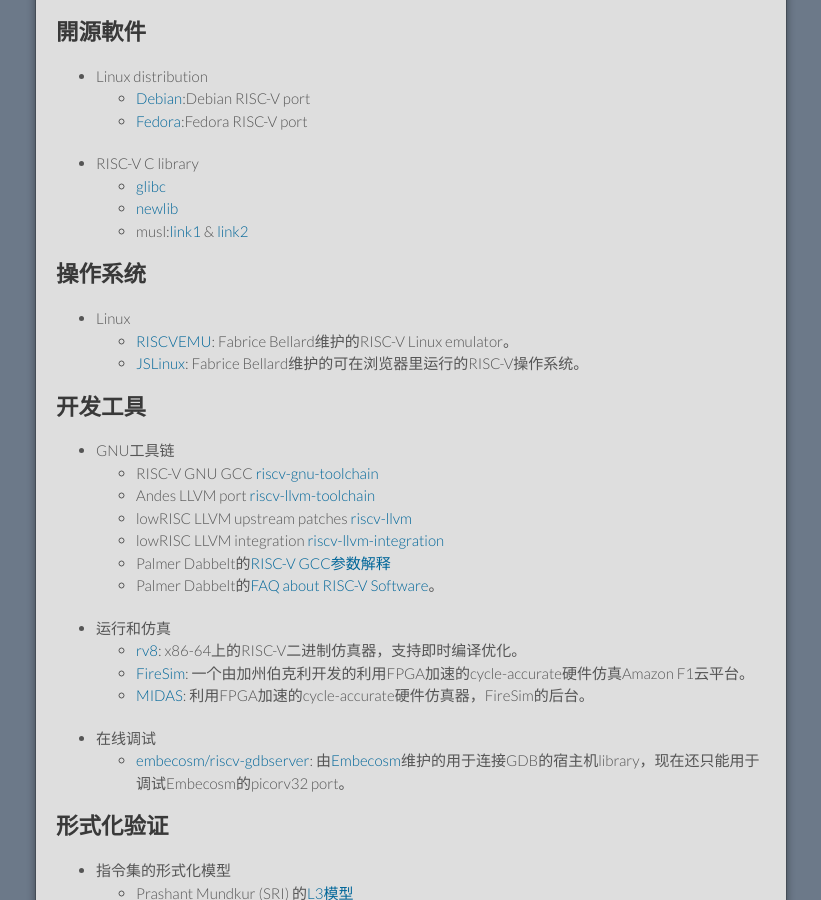
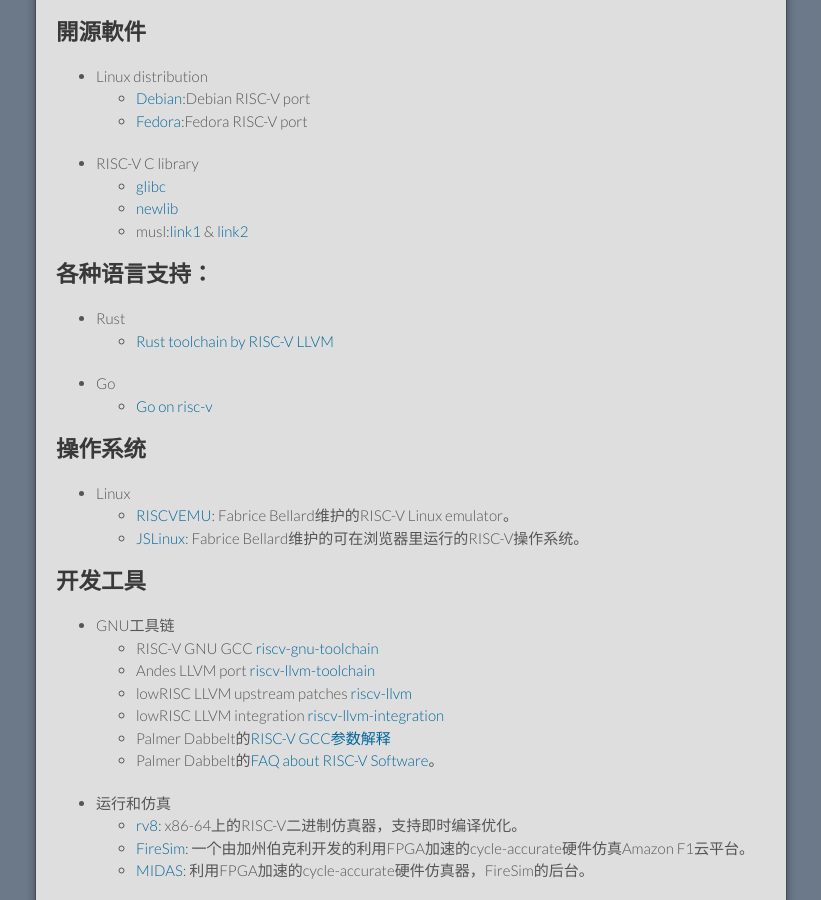
Before and after one commit to cnrv/home, a Jekyll site: the page built from resource.md, in a window 1280 px wide and 900 px high, scrolled down 1573 px. Shown: the whole window, without its empty margins (229-1050 px from the left). Built offline with Jekyll 4.4.1, drawn with Linux system fonts in a browser that asks for light colours; Markdown is read by kramdown in place of the engine named in the settings; comment, search, counter and statistics services are not loaded; our own code applies the rules of GitHub Pages for plain Markdown files.

Commit message:
加上各種語言支持

```diff
--- a/resource.md
+++ b/resource.md
@@ -109,6 +109,12 @@
   - [newlib](https://github.com/riscv/riscv-newlib)
   - musl:[link1](https://github.com/rv8-io/musl-riscv-toolchain) & [link2](https://github.com/lluixhi/musl-riscv)
 
+## 各种语言支持：
++ Rust
+  - [Rust toolchain by RISC-V LLVM](https://github.com/dvc94ch/riscv-rust-toolchain)
++ Go
+  - [Go on risc-v](https://github.com/riscv/riscv-go)
+
 ## 操作系统
 
 + Linux
```
